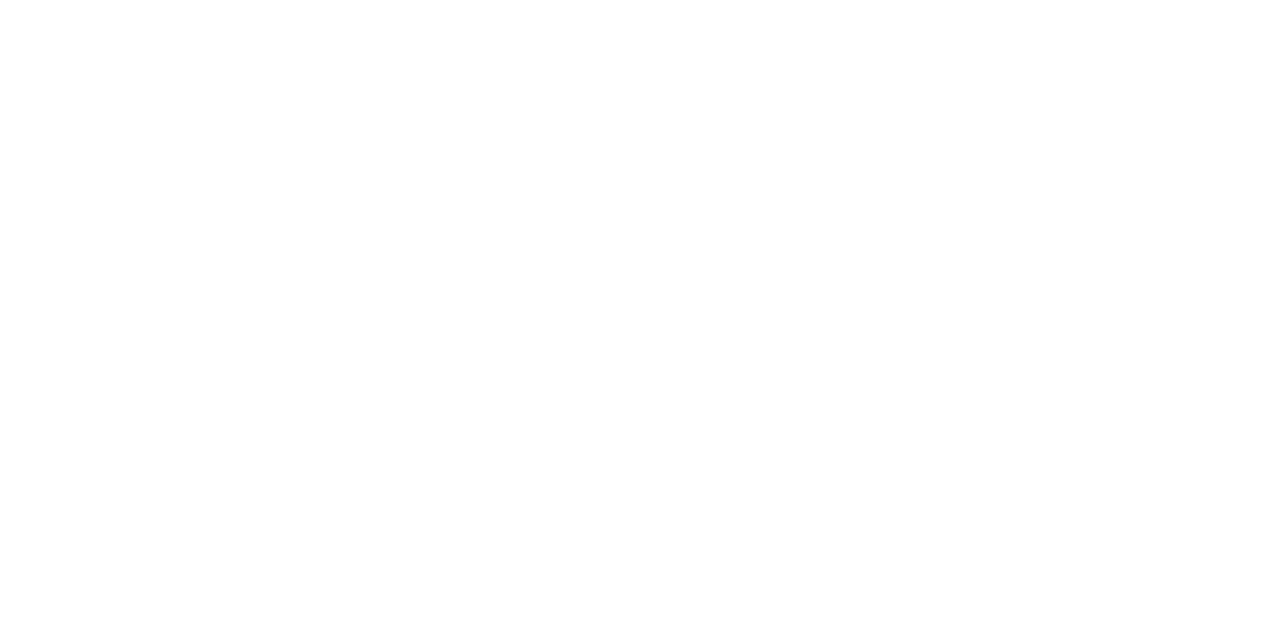
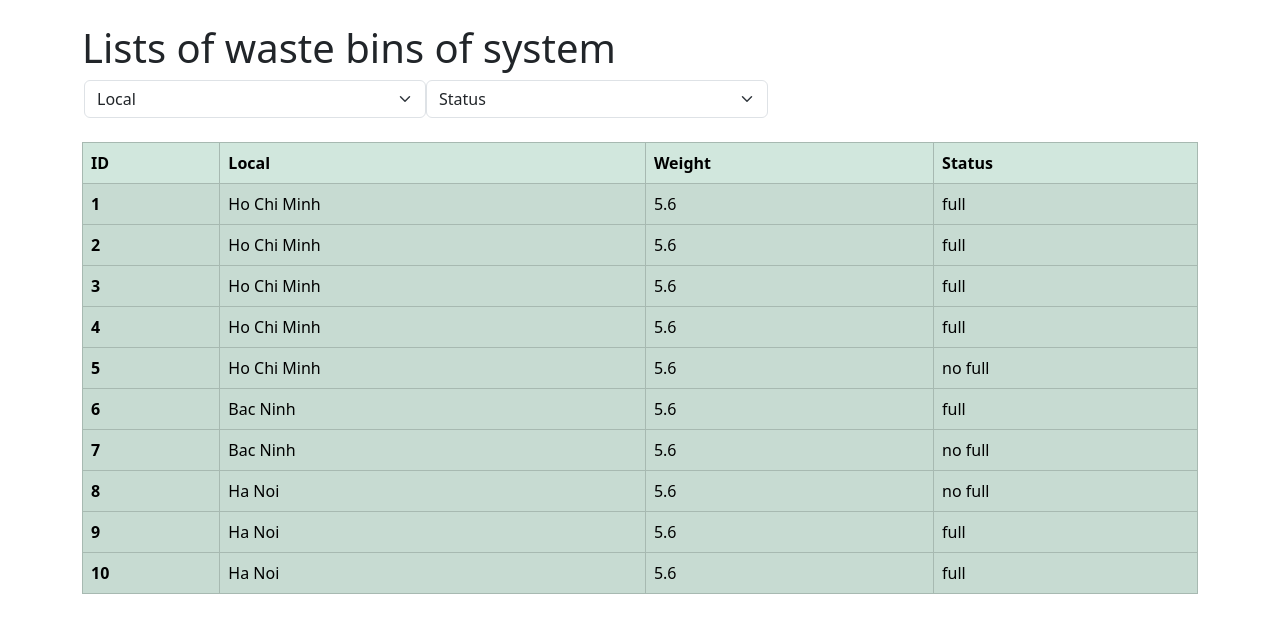
Before and after one commit to mchau98/Shecodes-greenlocal, a React (Create React App) app in the folder basket/: page /waster-bins in a window 1280 px wide. Shown: the top 632 px of the page. Built offline with nearby package versions, Linux system fonts and the light colour scheme.

Commit message:
waster-bins

```diff
--- a/basket/package.json
+++ b/basket/package.json
@@ -6,6 +6,7 @@
     "@testing-library/jest-dom": "^5.17.0",
     "@testing-library/react": "^13.4.0",
     "@testing-library/user-event": "^13.5.0",
+    "bootstrap": "^5.3.2",
     "react": "^18.2.0",
     "react-dom": "^18.2.0",
     "react-router": "^6.16.0",
--- a/basket/src/views/pages/waste-bins/index.js
+++ b/basket/src/views/pages/waste-bins/index.js
@@ -1,9 +1,144 @@
 import './index.css'
+import 'bootstrap/dist/css/bootstrap.min.css';
+import {useState} from 'react'
+function Waste (){
 
-function Waste (){
+    const waste = [
+        {
+            id : 1,
+            local : 'Ho Chi Minh',
+            weight : 5.6,
+            status : 'full'
+        },
+        {
+            id : 2,
+            local : 'Ho Chi Minh',
+            weight : 5.6,
+            status : 'full'
+        },
+        {
+            id : 3,
+            local : 'Ho Chi Minh',
+            weight : 5.6,
+            status : 'full'
+        },
+        {
+            id : 4,
+            local : 'Ho Chi Minh',
+            weight : 5.6,
+            status : 'full'
+        },
+        {
+            id : 5,
+            local : 'Ho Chi Minh',
+            weight : 5.6,
+            status : 'no full'
+        },
+        {
+            id : 6,
+            local : 'Bac Ninh',
+            weight : 5.6,
+            status : 'full'
+        },
+        {
+            id : 7,
+            local : 'Bac Ninh',
+            weight : 5.6,
+            status : 'no full'
+        },
+        {
+            id : 8,
+            local : 'Ha Noi',
+            weight : 5.6,
+            status : 'no full'
+        },
+        {
+            id : 9,
+            local : 'Ha Noi',
+            weight : 5.6,
+            status : 'full'
+        },
+        {
+            id : 10,
+            local : 'Ha Noi',
+            weight : 5.6,
+            status : 'full'
+        }
+    ]
+
+    const [filterValue, setfilterValue] = useState("")
+    const [filterValue1, setfilterValue1] = useState("")
+    function handlefilter(e){
+        setfilterValue(e.target.value);
+    }
+    function handlefilter1(e){
+        setfilterValue1(e.target.value);
+    }
+
+    const filterData = waste.filter((item) => {
+      if (filterValue1 !== ""){
+        return item.local === filterValue && item.status === filterValue1;
+      }
+      else return true;
+    })
+
     return (
         <div>
+            <div className='mt-4 container'>
+                <div className='row'>
+                    <div className='col align-self-center'>
+                        <h1 className="text-start">Lists of waste bins of system</h1>
+                        <div className='row'>
 
+                        <select class="form-select" aria-label="Default select example"
+                            style={{width : '30%', marginLeft : '14px'}}
+                            value={filterValue}
+                            onChange={handlefilter}
+                        >
+                            <option selected>Local</option>
+                            <option value="Ha Noi">Ha Noi</option>
+                            <option value="Ho Chi Minh">Ho Chi Minh</option>
+                            <option value="Da Nang">Da Nang</option>
+                        </select>
+                        <select class="form-select" aria-label="Default select example"
+                            style = {{width : '30%'}}
+                            value={filterValue1}
+                            onChange={handlefilter1}
+                        >
+                            <option value="">Status</option>
+                            <option value="full">Full</option>
+                            <option value="no full">No full</option>
+                        </select>
+                        </div>
+                        <div className='mt-4'></div>
+                        <table class="table table-bordered table-success table-striped mt-10">
+                            <thead>
+                                <tr>
+                                <th scope="col">ID</th>
+                                <th scope="col">Local</th>
+                                <th scope="col">Weight</th>
+                                <th scope="col">Status</th>
+                                </tr>
+                            </thead>
+                            {
+                               filterData && filterData.map((item) => {
+                                    return (
+                                        <tbody>
+                                            <tr>
+                                            <th scope="row">{item.id}</th>
+                                            <td>{item.local}</td>
+                                            <td>{item.weight}</td>
+                                            <td>{item.status}</td>
+                                            </tr>
+                                        </tbody>
+
+                                    )
+                                })
+                            }
+                        </table>
+                    </div>
+                </div>
+            </div>
         </div>
     )
 }
```
Also changed, not shown: 1 other file (tests, documents, lock files or other folders).
